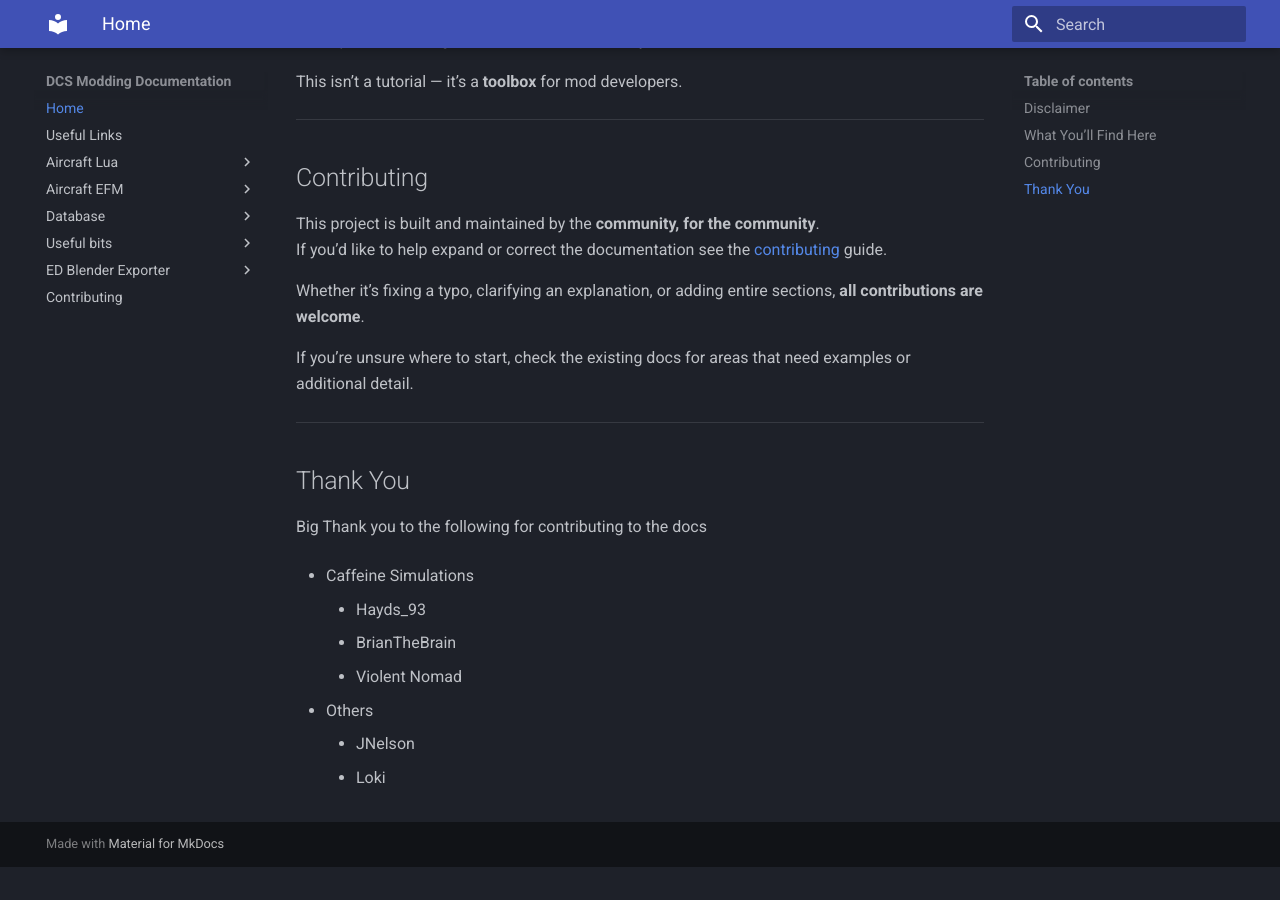
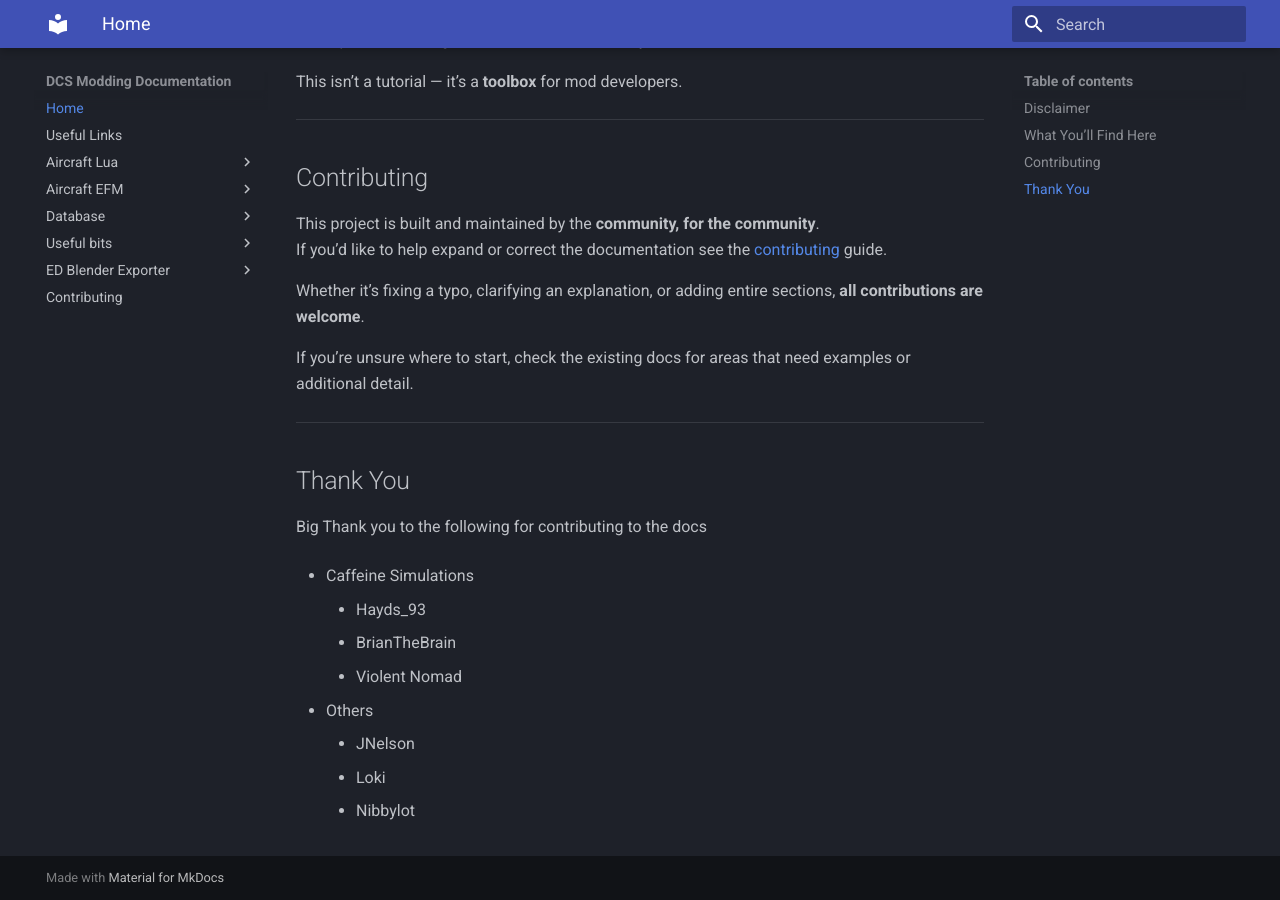
Before and after one commit to DCS-OpenSource/dcs-opensource-modding-guide, an MkDocs documentation site: the page built from docs/index.md, in a window 1280 px wide and 900 px high, scrolled down 801 px. Built offline with MkDocs 1.6.1 and Material for MkDocs 9.7.7, drawn with Linux system fonts in a browser that asks for light colours; before the commit the page ends 1668 px from its top, so only the background shows below that.

Commit message:
update credits

```diff
--- a/docs/index.md
+++ b/docs/index.md
@@ -49,3 +49,4 @@ Big Thank you to the following for contributing to the docs
 * Others
     * JNelson
     * Loki
+    * Nibbylot
```
